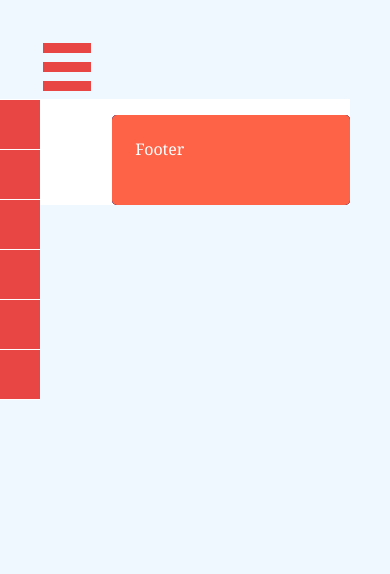
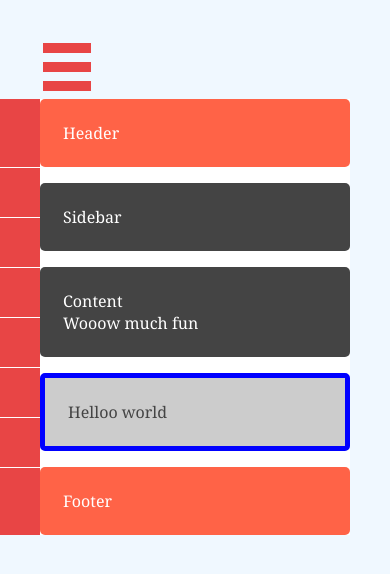
Before and after one commit to laurencedodier/exercice4, a plain HTML site: page index.html in a window 390 px wide. Drawn offline with Linux system fonts and the light colour scheme.

Commit message:
ex 4 - correction erreur responsive

```diff
--- a/sass/layout/_layout.scss
+++ b/sass/layout/_layout.scss
@@ -116,7 +116,7 @@ body {
       grid-gap: 1em;
       grid-template-areas:
        "header"
-       "sidebar"git bran
+       "sidebar"
        "content"
        "sidebar2"
        "footer"
@@ -156,6 +156,7 @@ body {
             transform: translateX(0%);
             /*Mettre le contenu en colonne*/
             flex-direction: column;
+            margin-left: -3%;
         }
 
         .menu {
```
Also changed, not shown: css/style.css, 1 other file.
